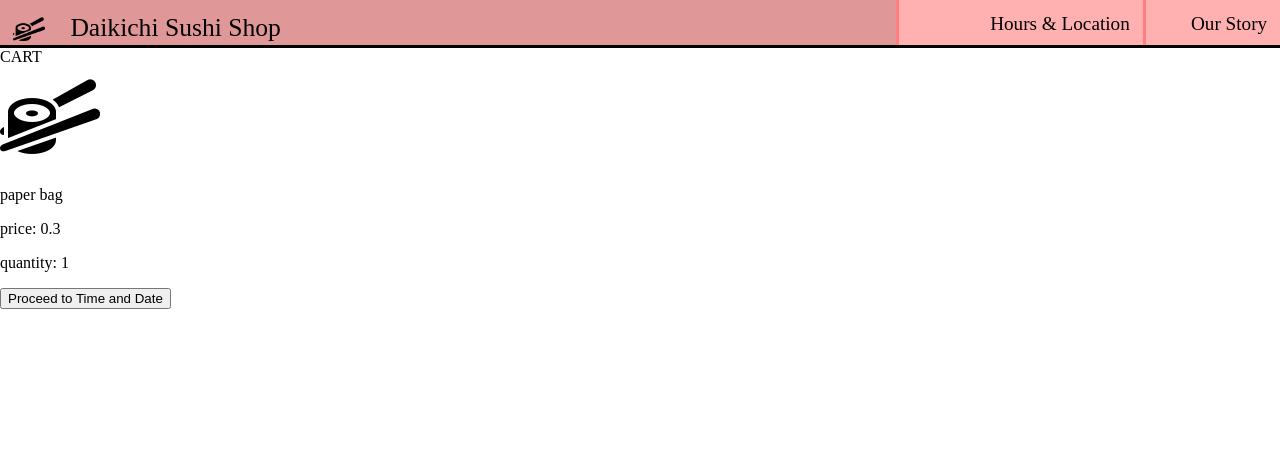
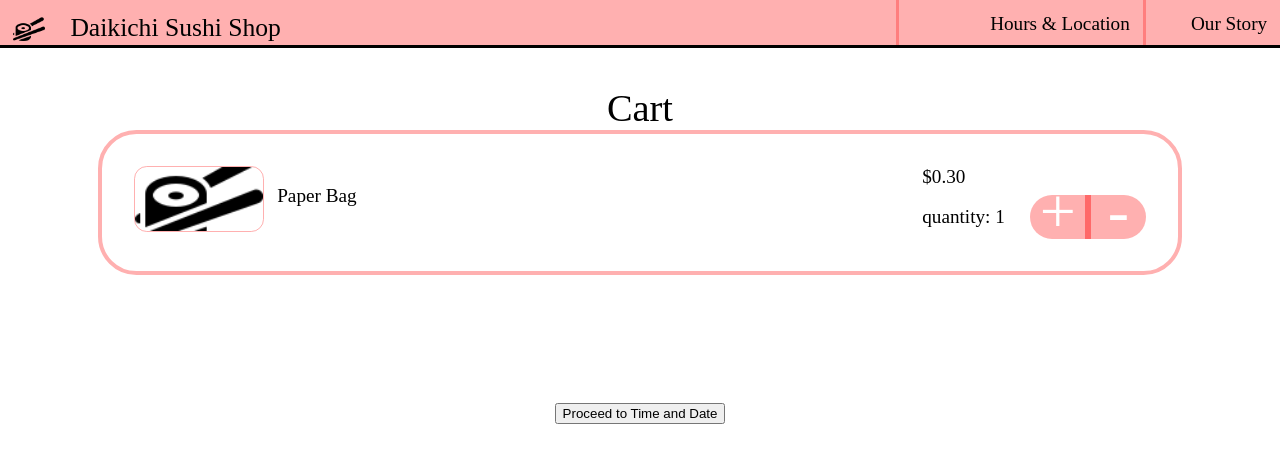
Before and after one commit to baphaelman/Decal-Final-Project, a React (Vite) app in the folder my-react-app/: page /cart in a window 1280 px wide. Shown: the top 462 px of the page. Built offline with nearby package versions, Linux system fonts and the light colour scheme; a web font is replaced by a local one.

Commit message:
made Menu look better

```diff
--- a/my-react-app/src/App.tsx
+++ b/my-react-app/src/App.tsx
@@ -15,10 +15,10 @@ function App() {
     const [information, setInformation] = useState({});
     const [cart, setCart] = useState([
         {
-            section: 'Miscellaneous',
-            name: 'paper bag',
+            category: 'Miscellaneous',
+            name: 'Paper Bag',
             price: 0.3,
-            image: './public/sushi_icon.png',
+            path: './public/sushi_icon.png',
             id: 0,
             quantity: 1,
             cartNumber: 0,
@@ -41,9 +41,10 @@ function App() {
         cartNumber: cartNumber,
     };
 
-    useEffect(() => {
-        console.log('Order:', order);
-    }, [order]);
+    function countDecimalDigits(number) {
+        const decimalPart = number.toString().split('.')[1];
+        return decimalPart.length;
+    }
 
     return (
         <>
@@ -56,6 +57,7 @@ function App() {
                                 currentItem={currentItem}
                                 setCurrentItem={setCurrentItem}
                                 cartNumber={cartNumber}
+                                countDecimalDigits={countDecimalDigits}
                             />
                         }
                     />
@@ -76,12 +78,19 @@ function App() {
                                 quantity={quantity}
                                 setQuantity={setQuantity}
                                 cartNumber={cartNumber}
+                                countDecimalDigits={countDecimalDigits}
                             />
                         }
                     />
                     <Route
                         path="/cart"
-                        element={<Cart cart={cart} cartNumber={cartNumber} />}
+                        element={
+                            <Cart
+                                cart={cart}
+                                cartNumber={cartNumber}
+                                countDecimalDigits={countDecimalDigits}
+                            />
+                        }
                     />
                     <Route
                         path="/time-and-date"
--- a/my-react-app/src/Pages/Cart.tsx
+++ b/my-react-app/src/Pages/Cart.tsx
@@ -3,23 +3,42 @@ import { useNavigate } from 'react-router-dom';
 
 import Header from '../components/Header';
 import ItemInCart from '../components/ItemInCart';
+import ChangeQuantity from '../Components/ChangeQuantity';
 
-function Cart({ cart }) {
+function Cart({ cart, countDecimalDigits }) {
     const navigate = useNavigate();
+
+    const borderStyle = {
+        display: 'flex',
+        flexDirection: 'column',
+        border: '0.35vw solid var(--red40)',
+        borderRadius: '3vw',
+        marginLeft: '10vw',
+        marginRight: '10vw',
+        marginBottom: '10vw',
+        padding: '2vw',
+        width: '80vw',
+    };
+
     return (
         <>
             <Header />
-            CART
+            <div className="page" style={{ marginTop: '3vw' }}>
+                <div className="heading-0">Cart</div>
+                <div style={borderStyle}>
                     {cart.map((cartItem) => (
                         <ItemInCart
                             key={cartItem.cartNumber}
                             cart={cart}
                             cartNumber={cartItem.cartNumber}
+                            countDecimalDigits={countDecimalDigits}
                         />
                     ))}
+                </div>
                 <button onClick={() => navigate('/time-and-date')}>
                     Proceed to Time and Date
                 </button>
+            </div>
         </>
     );
 }
--- a/my-react-app/src/Pages/Home.tsx
+++ b/my-react-app/src/Pages/Home.tsx
@@ -7,13 +7,13 @@ import menuItems from '../../public/MenuItemsList';
 import ItemOnMenu from '../components/ItemOnMenu';
 import GoToCart from '../components/GoToCart';
 
-function Home({ currentItem, setCurrentItem, cartNumber }) {
+function Home({ currentItem, setCurrentItem, cartNumber, countDecimalDigits }) {
     const menuStyle = {
         display: 'flex',
         justifyContent: 'space-between',
         flexWrap: 'wrap',
         border: '0.35vw solid var(--red40)',
-        borderRadius: '5vw',
+        borderRadius: '3vw',
         marginLeft: '10vw',
         marginRight: '10vw',
         marginBottom: '10vw',
@@ -33,6 +33,7 @@ function Home({ currentItem, setCurrentItem, cartNumber }) {
                             id={menuItem.number}
                             currentItem={currentItem}
                             setCurrentItem={setCurrentItem}
+                            countDecimalDigits={countDecimalDigits}
                         />
                     ))}
                 </div>
--- a/my-react-app/src/Pages/MenuItem.jsx
+++ b/my-react-app/src/Pages/MenuItem.jsx
@@ -3,30 +3,21 @@ import { useNavigate } from 'react-router-dom';
 
 import Header from '../Components/Header';
 import GoToCart from '../Components/GoToCart';
+import ChangeQuantity from '../Components/ChangeQuantity';
 
-function MenuItem({ addToCart, cartItem, quantity, setQuantity, cartNumber }) {
+function MenuItem({
+    addToCart,
+    cartItem,
+    quantity,
+    setQuantity,
+    cartNumber,
+    countDecimalDigits,
+}) {
     const navigate = useNavigate();
-
-    function countDecimalDigits(number) {
-        const decimalPart = number.toString().split('.')[1];
-        return decimalPart.length;
-    }
 
     const handleClick = () => {
         addToCart(cartItem);
         navigate('/');
-    };
-
-    const increase = () => {
-        if (quantity < 10) {
-            setQuantity(quantity + 1);
-        }
-    };
-
-    const decrease = () => {
-        if (quantity > 1) {
-            setQuantity(quantity - 1);
-        }
     };
 
     const imageStyle = {
@@ -50,6 +41,7 @@ function MenuItem({ addToCart, cartItem, quantity, setQuantity, cartNumber }) {
         alignItems: 'center',
         width: '50vw',
         margin: '0',
+        objectFit: 'cover',
     };
 
     const lineStyle = {
@@ -73,35 +65,6 @@ function MenuItem({ addToCart, cartItem, quantity, setQuantity, cartNumber }) {
         display: 'flex',
         flexDirection: 'row',
         alignItems: 'center',
-    };
-
-    const signStyle = {
-        display: 'flex',
-        flexDirection: 'row',
-        justifyContent: 'center',
-    };
-
-    const plusStyle = {
-        fontSize: '5vw',
-        borderRadius: '100vw 0 0 100vw',
-        border: 'none',
-        borderRight: '0.25vw solid var(--red100)',
-        color: 'var(--white)',
-    };
-
-    const minusStyle = {
-        fontSize: '5vw',
-        borderRadius: '0 100vw 100vw 0',
-        border: 'none',
-        borderLeft: '0.25vw solid var(--red100)',
-        color: 'var(--white)',
-    };
-
-    const boldStyle = {
-        fontFamily: 'Sansation-bold',
-        margin: '0',
-        padding: '0',
-        transform: 'translate(0, -1.65vw)',
     };
 
     const addtoCartStyle = {
@@ -152,22 +115,10 @@ function MenuItem({ addToCart, cartItem, quantity, setQuantity, cartNumber }) {
                             <p className="heading-2" style={{ width: '20vw' }}>
                                 quantity: {cartItem.quantity}
                             </p>
-                            <div style={signStyle}>
-                                <button
-                                    className="heading-2 sign"
-                                    onClick={increase}
-                                    style={plusStyle}
-                                >
-                                    <p style={boldStyle}>+</p>
-                                </button>
-                                <button
-                                    onClick={decrease}
-                                    className="heading-2 sign"
-                                    style={minusStyle}
-                                >
-                                    <p style={boldStyle}>-</p>
-                                </button>
-                            </div>
+                            <ChangeQuantity
+                                quantity={quantity}
+                                setQuantity={setQuantity}
+                            />
                             <div
                                 style={{
                                     display: 'flex',
--- /dev/null
+++ b/my-react-app/src/components/ChangeQuantity.tsx
@@ -0,0 +1,63 @@
+function ChangeQuantity({ quantity, setQuantity }) {
+    const increase = () => {
+        if (quantity < 10) {
+            setQuantity(quantity + 1);
+        }
+    };
+
+    const decrease = () => {
+        if (quantity > 1) {
+            setQuantity(quantity - 1);
+        }
+    };
+
+    const signStyle = {
+        display: 'flex',
+        flexDirection: 'row',
+        justifyContent: 'center',
+    };
+
+    const plusStyle = {
+        fontSize: '5vw',
+        borderRadius: '100vw 0 0 100vw',
+        border: 'none',
+        borderRight: '0.25vw solid var(--red100)',
+        color: 'var(--white)',
+    };
+
+    const minusStyle = {
+        fontSize: '5vw',
+        borderRadius: '0 100vw 100vw 0',
+        border: 'none',
+        borderLeft: '0.25vw solid var(--red100)',
+        color: 'var(--white)',
+    };
+
+    const boldStyle = {
+        fontFamily: 'Sansation-bold',
+        margin: '0',
+        padding: '0',
+        transform: 'translate(0, -1.65vw)',
+    };
+
+    return (
+        <div style={signStyle}>
+            <button
+                className="heading-2 sign"
+                onClick={increase}
+                style={plusStyle}
+            >
+                <p style={boldStyle}>+</p>
+            </button>
+            <button
+                onClick={decrease}
+                className="heading-2 sign"
+                style={minusStyle}
+            >
+                <p style={boldStyle}>-</p>
+            </button>
+        </div>
+    );
+}
+
+export default ChangeQuantity;
--- a/my-react-app/src/components/ItemInCart.tsx
+++ b/my-react-app/src/components/ItemInCart.tsx
@@ -1,16 +1,97 @@
 import React, { useEffect } from 'react';
 import { useNavigate } from 'react-router-dom';
+
 import menuItems from '../../public/MenuItemsList';
+import ChangeQuantity from '../components/ChangeQuantity';
 
-function ItemInCart({ cart, cartNumber }) {
+function ItemInCart({ cart, cartNumber, countDecimalDigits }) {
     const navigate = useNavigate();
 
+    const withLineStyle = {
+        display: 'flex',
+        flexDirection: 'column',
+        alignItems: 'center',
+        margin: '0.5vw',
+    };
+
+    const cartItemStyle = {
+        display: 'flex',
+        width: '100%',
+        flexDirection: 'row',
+        justifyContent: 'space-between',
+    };
+
+    const leftStyle = {
+        display: 'flex',
+        flexDirection: 'row',
+    };
+
+    const rightStyle = {
+        display: 'flex',
+        flexDirection: 'column',
+    };
+
+    const imageStyle = {
+        width: '10vw',
+        height: '5vw',
+        objectFit: 'cover',
+        borderRadius: '1vw',
+        border: '0.15vw solid var(--red40)',
+    };
+
+    const nameStyle = {
+        marginLeft: '1vw',
+    };
+
+    const quantityStyle = {
+        display: 'flex',
+        flexDirection: 'row',
+        alignItems: 'center',
+    };
+
+    const dividerStyle = {
+        width: '75vw',
+        height: '0.15vw',
+        backgroundColor: 'var(--red20)',
+        marginBottom: '1vw',
+    };
+
     return (
-        <div>
-            <img src={cart[cartNumber].image}></img>
-            <p>{cart[cartNumber].name}</p>
-            <p>price: {cart[cartNumber].price}</p>
-            <p>quantity: {cart[cartNumber].quantity}</p>
+        <div style={withLineStyle}>
+            {cartNumber > 0 && <div style={dividerStyle}></div>}
+            <div style={cartItemStyle}>
+                <div style={leftStyle}>
+                    <img src={cart[cartNumber].path} style={imageStyle}></img>
+                    <p style={nameStyle} className="heading-2">
+                        {cart[cartNumber].name}
+                    </p>
+                </div>
+                <div style={rightStyle}>
+                    <p
+                        className="heading-2"
+                        style={{ marginTop: '0', marginBottom: '0.5vw' }}
+                    >
+                        ${cart[cartNumber].price}
+                        {countDecimalDigits(cart[cartNumber].price) === 1 &&
+                            '0'}
+                    </p>
+                    <div style={quantityStyle}>
+                        <p
+                            className="heading-2"
+                            style={{
+                                marginTop: '0',
+                                marginBottom: '0',
+                                marginRight: '2vw',
+                            }}
+                        >
+                            quantity: {cart[cartNumber].quantity}
+                        </p>
+                        <ChangeQuantity
+                            countDecimalDigits={countDecimalDigits}
+                        />
+                    </div>
+                </div>
+            </div>
         </div>
     );
 }
```
Also changed, not shown: my-react-app/src/components/ItemOnMenu.tsx (+2 -6 lines). Lines whose indentation alone changed are shown as unchanged.
